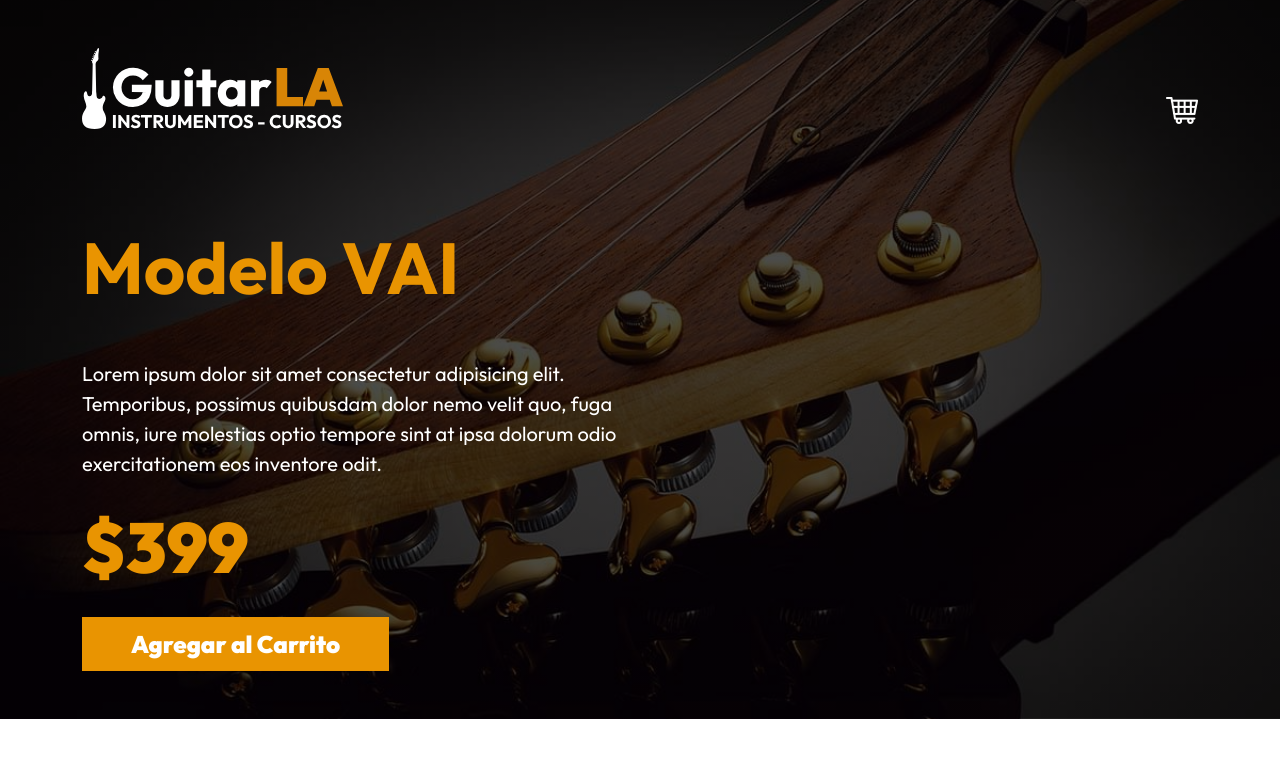
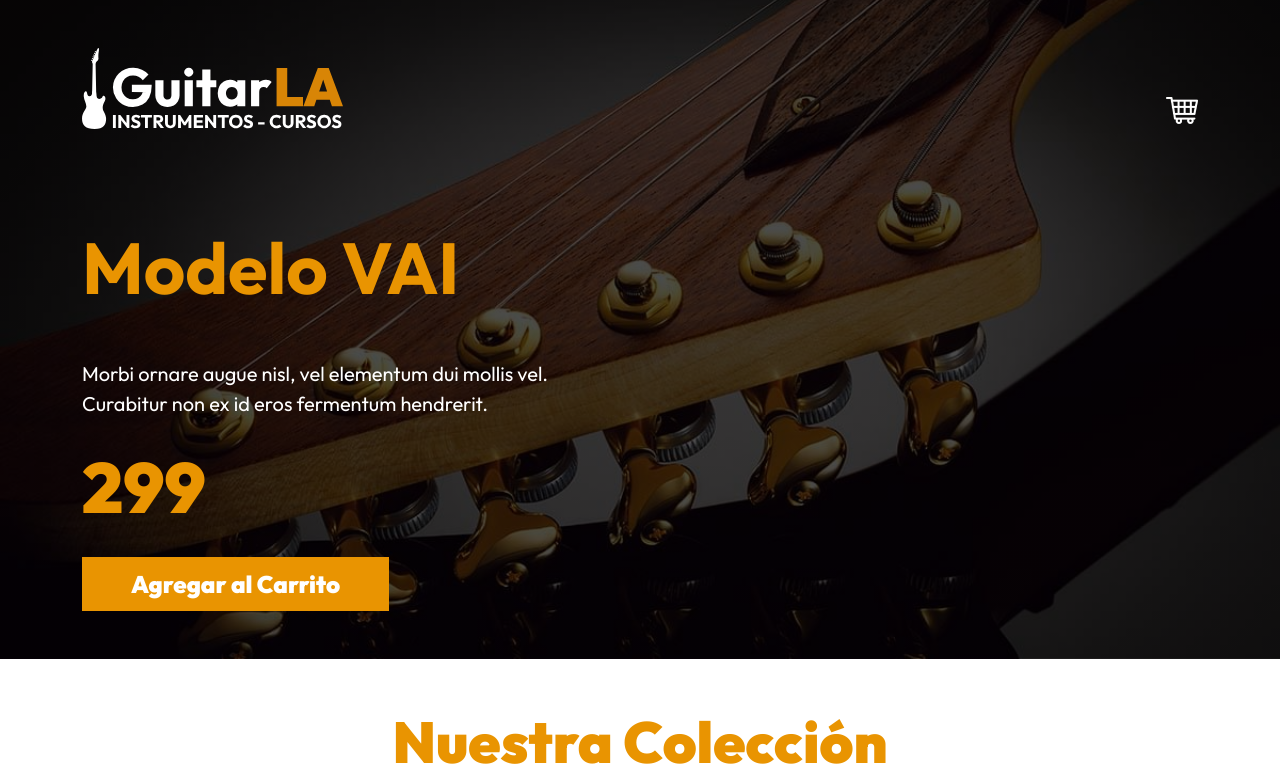
Before and after one commit to ArnnySnaydher/Guitarla, a Vue app: page / in a window 1280 px wide. Shown: the top 777 px of the page. Built offline with nearby package versions, Linux system fonts and the light colour scheme.

Commit message:
informacion principal

```diff
--- a/src/App.vue
+++ b/src/App.vue
@@ -1,35 +1,37 @@
 <script setup>
-import {ref,reactive, onMounted} from  'vue'
-import {db} from './data/guitarras'
+import { ref, reactive, onMounted } from 'vue'
+import { db } from './data/guitarras'
 import Guitarra from './components/Guitarra.vue'
-import Header  from './components/Header.vue'
-import Footer  from './components/Footer.vue'
+import Header from './components/Header.vue'
+import Footer from './components/Footer.vue'
 
 
 const guitarras = ref([])
 const carrito = ref([])
-onMounted(()=>{
-  guitarras.value=db
+const guitarra = ref([])
+onMounted(() => {
+    guitarras.value = db
+    guitarra.value = db[3]
 })
-const agregarCarrito = (guitarra) =>{
+const agregarCarrito = (guitarra) => {
     const existeCarrito = carrito.value.findIndex(producto => producto.id === guitarra.id)
-    if(existeCarrito >=0){
+    if (existeCarrito >= 0) {
         carrito.value[existeCarrito].cantidad++
-    }else{
-        guitarra.cantidad=1
+    } else {
+        guitarra.cantidad = 1
         carrito.value.push(guitarra)
     }
 
 }
 
-const decrementarCantidad = (id) =>{
+const decrementarCantidad = (id) => {
     const index = carrito.value.findIndex(producto => producto.id === id)
-    if(carrito.value[index].cantidad <= 1 ) return
+    if (carrito.value[index].cantidad <= 1) return
     carrito.value[index].cantidad--;
 }
-const incrementarCantidad = (id)=>{
+const incrementarCantidad = (id) => {
     const index = carrito.value.findIndex(producto => producto.id === id)
-    if(carrito.value[index].cantidad >= 5 ) return
+    if (carrito.value[index].cantidad >= 5) return
     carrito.value[index].cantidad++;
 }
 
@@ -39,24 +41,25 @@
 </script>
 
 <template>
-    <Header :carrito="carrito" @incrementar-cantidad="incrementarCantidad" @decrementar-cantidad="decrementarCantidad"></Header>
+    <Header
+    :guitarra="guitarra"
+    :carrito="carrito"
+    @incrementar-cantidad="incrementarCantidad"
+    @decrementar-cantidad="decrementarCantidad"
+    @agregar-carrito="agregarCarrito"
+    ></Header>
 
     <main class="container-xl mt-5">
         <h2 class="text-center">Nuestra Colección</h2>
 
         <div class="row mt-5">
-            <Guitarra v-for="guitarra in guitarras" :guitarra="guitarra" @agregar-carrito="agregarCarrito"  >
+            <Guitarra v-for="guitarra in guitarras" :guitarra="guitarra" @agregar-carrito="agregarCarrito">
 
             </Guitarra>
         </div>
     </main>
 
     <footer></footer>
-
-
-
 </template>
 
-<style scoped>
-
-</style>
+<style scoped></style>
--- a/src/components/Header.vue
+++ b/src/components/Header.vue
@@ -3,11 +3,15 @@
     carrito: {
         typeof:Array,
         required: true
+    },
+    guitarra:{
+        type: Object,
+        required:true
     }
 
 })
 
-defineEmits(['decrementar-cantidad','incrementar-cantidad'])
+defineEmits(['decrementar-cantidad','incrementar-cantidad','agregar-carrito'])
 </script>
 <template>
     <header class="py-5 header">
@@ -86,12 +90,13 @@
 
             <div class="row mt-5">
                 <div class="col-md-6 text-center text-md-start pt-5">
-                    <h1 class="display-2 fw-bold">Modelo VAI</h1>
-                    <p class="mt-5 fs-5 text-white">Lorem ipsum dolor sit amet consectetur adipisicing elit. Temporibus, possimus quibusdam dolor nemo velit quo, fuga omnis, iure molestias optio tempore sint at ipsa dolorum odio exercitationem eos inventore odit.</p>
-                    <p class="text-primary fs-1 fw-black">$399</p>
+                    <h1 class="display-2 fw-bold">Modelo {{guitarra.nombre}}</h1>
+                    <p class="mt-5 fs-5 text-white">{{guitarra.descripcion}}</p>
+                    <p class="text-primary fs-1 fw-black">{{guitarra.precio}}</p>
                     <button
                         type="button"
                         class="btn fs-4 bg-primary text-white py-2 px-5"
+                        @click="$emit('agregar-carrito',guitarra)"
                     >Agregar al Carrito</button>
                 </div>
             </div>
```
